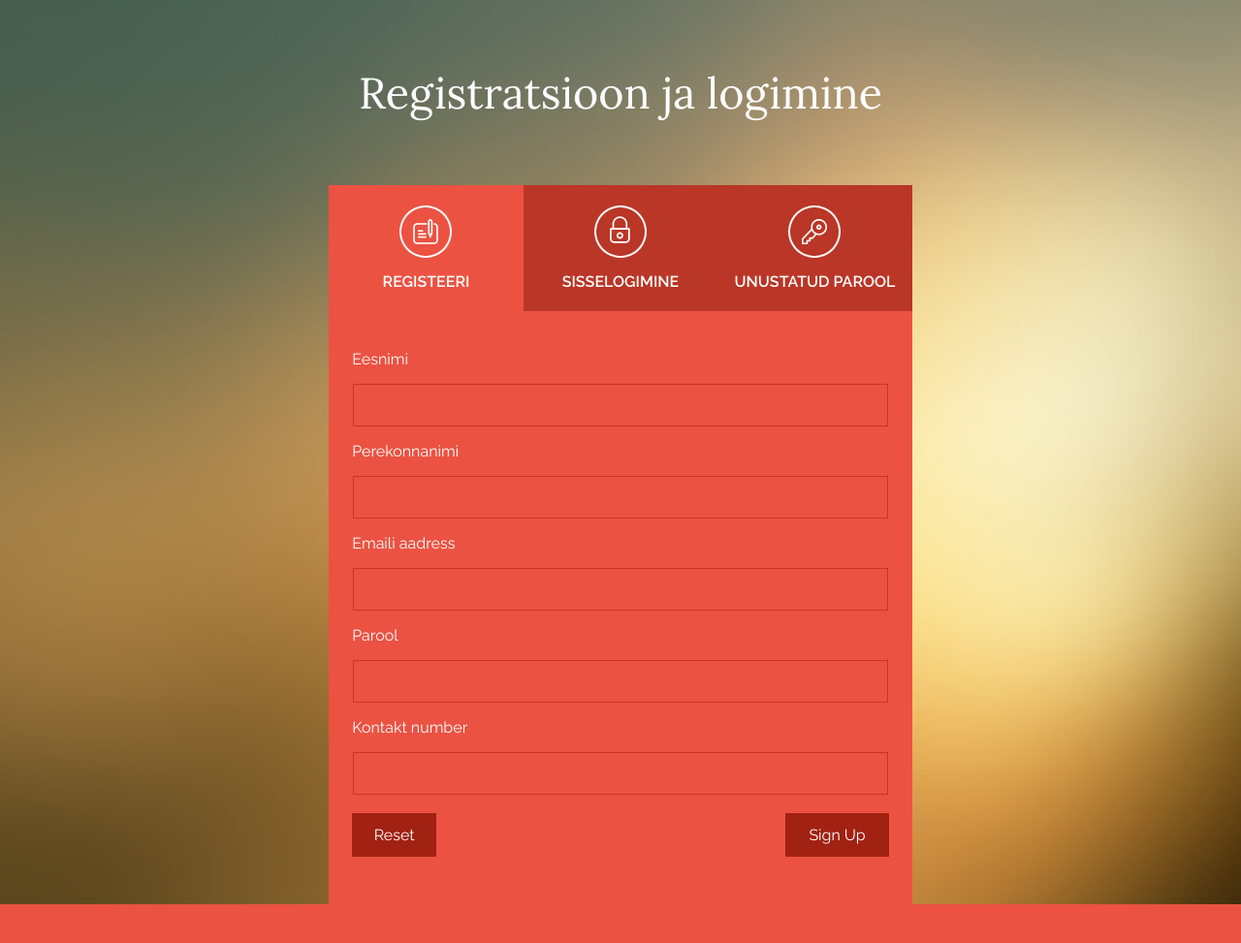
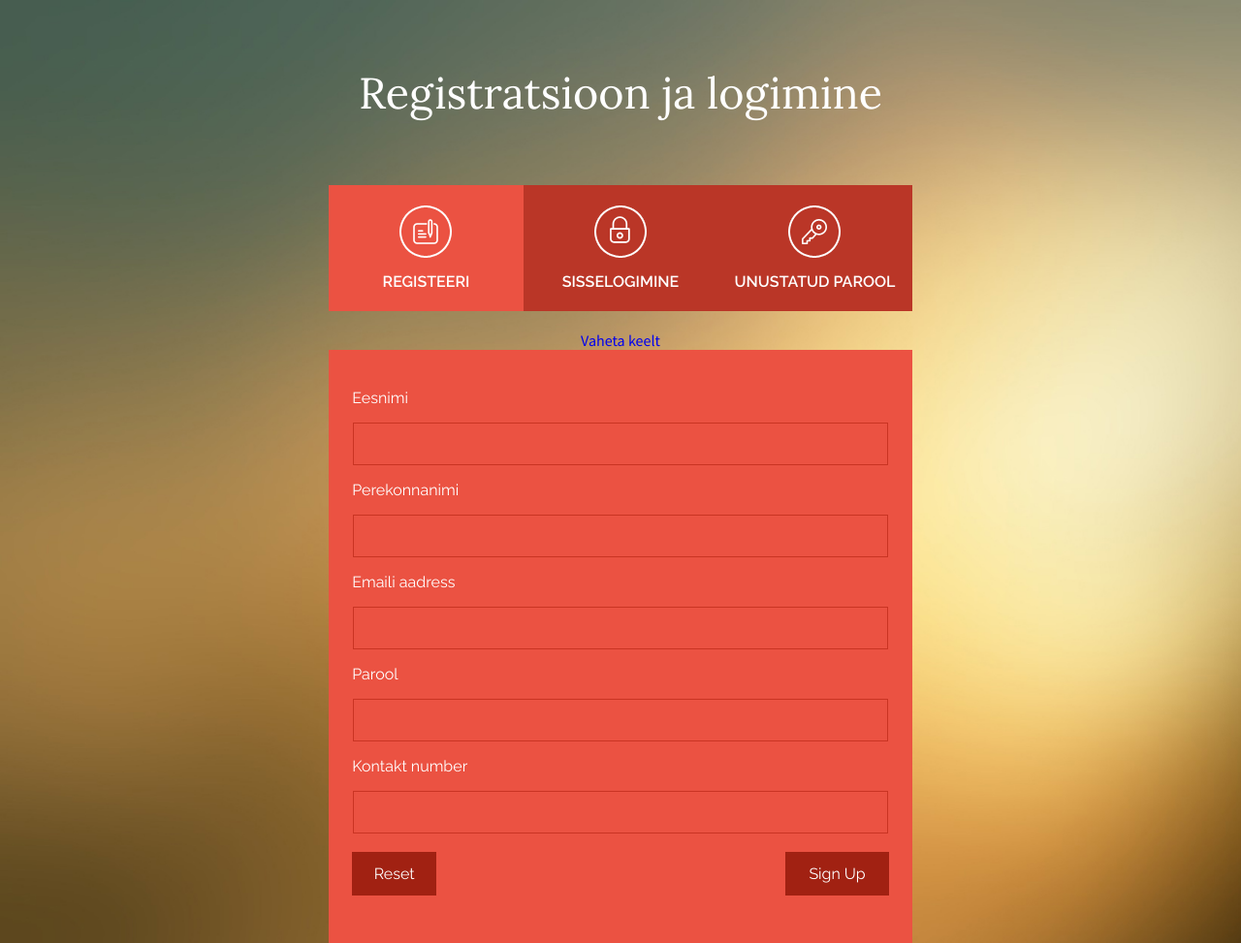
Before and after one commit to jrtear/autoprog, a PHP site: page /ee_index.php in a window 1280 px wide. Shown: the whole page at 97% size. Before the commit the page ends 933 px from the top, so only its background shows below. Run offline with PHP 8.4, Linux system fonts and the light colour scheme.

Commit message:
Add files via upload

```diff
--- a/loginsystem/ee_index.php
+++ b/loginsystem/ee_index.php
@@ -115,8 +115,12 @@
 				</li>
 				  <li class="resp-tab-item" aria-controls="tab_item-1" role="tab"><div class="top-img"><img src="images/top-lock.png" alt=""/></div><span>Sisselogimine</span></li>
 				  <li class="resp-tab-item lost" aria-controls="tab_item-2" role="tab"><div class="top-img"><img src="images/top-key.png" alt=""/></div><span>Unustatud parool</span></li>
-				  <div class="clear"></div>
-			  </ul>
+				<div class="clear"></div>
+			   	<div class="container">
+   <br>
+    <a href="index.php" role="button" class="btn btn-primary pull-right">Vaheta keelt</a>
+</form>
+</ul>
 <!--Banner end-->
 			<div class="resp-tabs-container">
 					<div class="tab-1 resp-tab-content" aria-labelledby="tab_item-0">
```
Also changed, not shown: loginsystem/index.php (+6 -2 lines).
